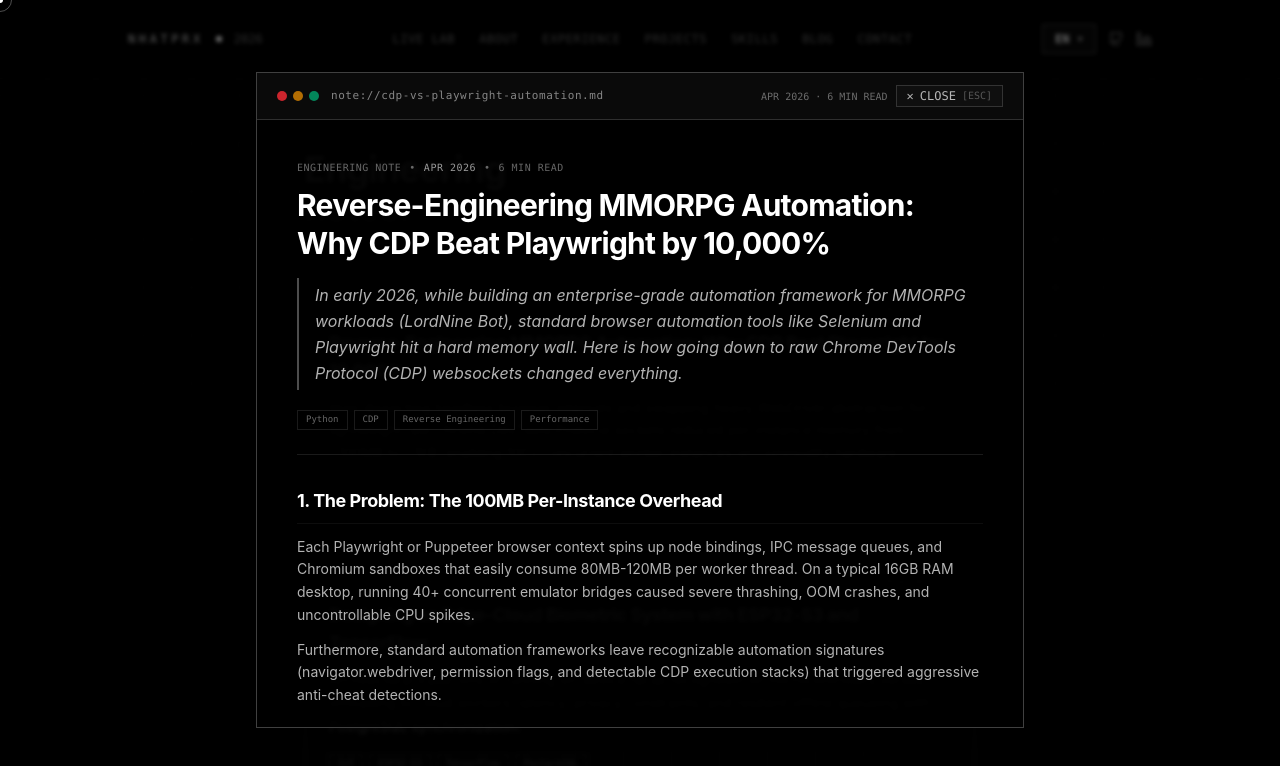
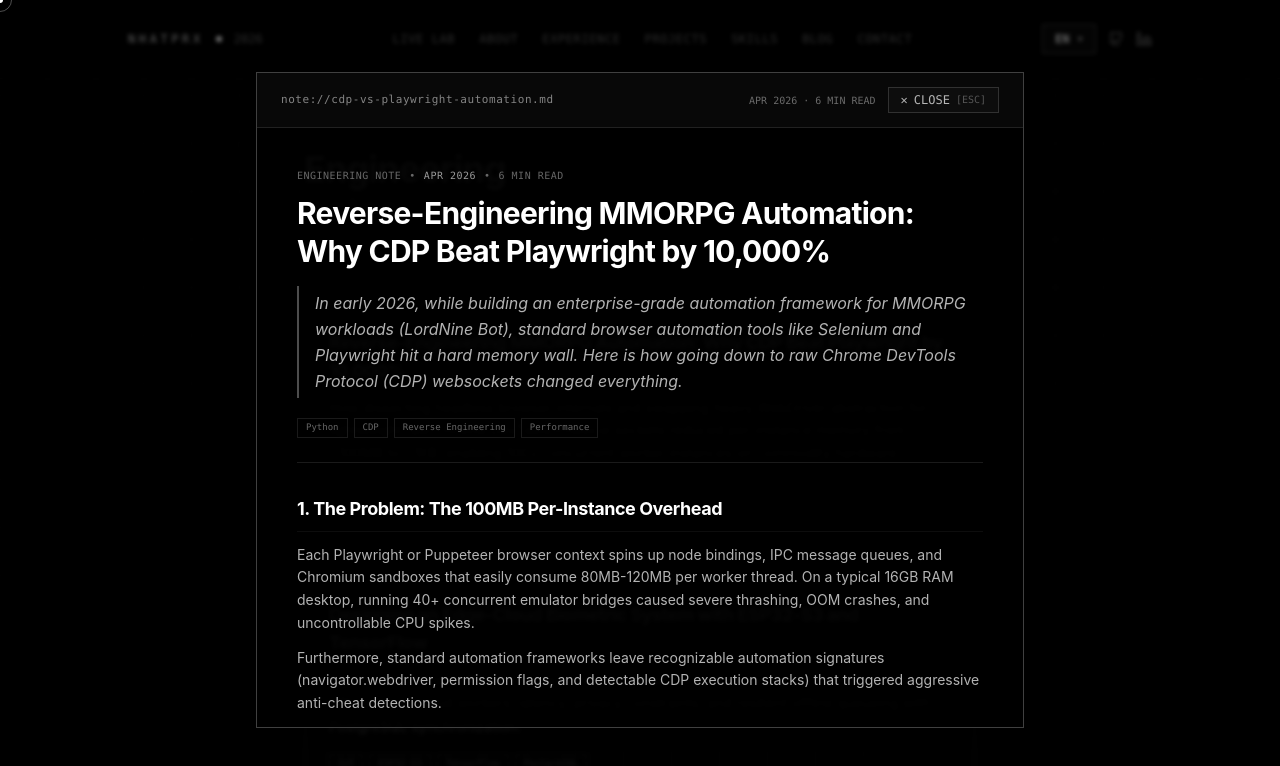
Before and after one commit to nhatprx/nhatprx-portfolio, a React (Vite) app: page / in a window 1280 px wide. Both pictures are taken after a click on the element 640 px from the left and 6243 px from the top of the page. Shown: the part 5843-6609 px from the top of the page. Built offline with nearby package versions, Linux system fonts and the light colour scheme.

Commit message:
style: remove window control dots and hide native scrollbars

```diff
--- a/src/components/BlogPostModal.tsx
+++ b/src/components/BlogPostModal.tsx
@@ -49,32 +49,21 @@ export default function BlogPostModal({
         className="w-full max-w-3xl max-h-[82vh] bg-black/95 border border-white/25 flex flex-col shadow-[0_25px_70px_rgba(0,0,0,0.9)] overflow-hidden text-left font-sans animate-modal-pop"
       >
         {/* Window Chrome Title Bar */}
-        <div className="flex items-center justify-between px-5 py-3 border-b border-white/15 bg-white/[0.04] shrink-0">
-          <div className="flex items-center gap-3">
-            {/* Window control dots */}
-            <div className="flex items-center gap-1.5">
-              <button
-                onClick={onClose}
-                aria-label="Close window"
-                className="w-2.5 h-2.5 rounded-full bg-red-500/80 hover:bg-red-500 transition-colors cursor-pointer"
-              />
-              <span className="w-2.5 h-2.5 rounded-full bg-amber-500/70" />
-              <span className="w-2.5 h-2.5 rounded-full bg-emerald-500/70" />
-            </div>
-
+        <div className="flex items-center justify-between px-6 py-3.5 border-b border-white/10 bg-white/[0.03] shrink-0">
+          <div className="flex items-center gap-2">
             <span className="font-mono text-[11px] text-white/50 tracking-wider truncate max-w-[220px] sm:max-w-md">
               note://{post.slug}.md
             </span>
           </div>
 
-          <div className="flex items-center gap-2">
+          <div className="flex items-center gap-3">
             <span className="font-mono text-[10px] text-white/40 hidden sm:inline">
               {post.date} · {post.readTime}
             </span>
             <button
               onClick={onClose}
               aria-label="Close dialog"
-              className="flex items-center gap-1.5 font-mono text-xs text-white/70 hover:text-white border border-white/15 px-2.5 py-0.5 hover:border-white/40 transition-colors cursor-pointer bg-white/[0.02]"
+              className="flex items-center gap-1.5 font-mono text-xs text-white/70 hover:text-white border border-white/15 px-3 py-1 hover:border-white/40 transition-colors cursor-pointer bg-white/[0.02]"
             >
               <span>✕</span>
               <span>{t.blog.modalClose}</span>
@@ -86,7 +75,7 @@ export default function BlogPostModal({
         {/* Modal Scrollable Article Content */}
         <div
           ref={contentRef}
-          className="flex-1 overflow-y-auto p-6 sm:p-10 space-y-8 select-text font-sans"
+          className="flex-1 overflow-y-auto [scrollbar-width:none] [-ms-overflow-style:none] [&::-webkit-scrollbar]:hidden p-6 sm:p-10 space-y-8 select-text font-sans"
         >
           {/* Post Header */}
           <header className="border-b border-white/10 pb-6">
--- a/src/index.css
+++ b/src/index.css
@@ -2,6 +2,8 @@
 
 html {
   scroll-behavior: smooth;
+  scrollbar-width: none;
+  -ms-overflow-style: none;
 }
 
 body {
@@ -10,6 +12,20 @@ body {
   color: #ffffff;
   font-family: system-ui, -apple-system, BlinkMacSystemFont, 'Segoe UI', Roboto, Oxygen, Ubuntu, Cantarell, sans-serif;
   overflow-x: hidden;
+  scrollbar-width: none;
+  -ms-overflow-style: none;
+}
+
+/* Hide scrollbars across the entire application */
+* {
+  scrollbar-width: none;
+  -ms-overflow-style: none;
+}
+
+*::-webkit-scrollbar {
+  width: 0px;
+  height: 0px;
+  display: none;
 }
 
 /* Animated Faint Grey Square Grid Background */
```
